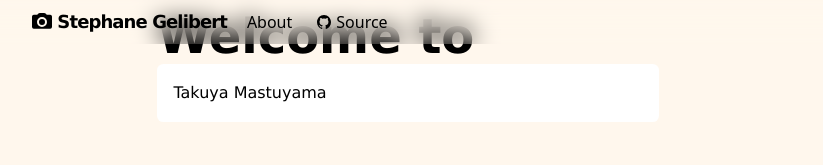
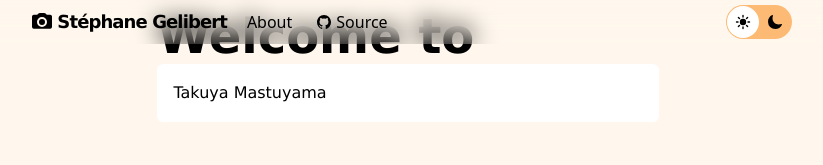
Before and after one commit to ShinysArc/photography-portfolio, an Astro site: page / in a window 1280 px wide. Shown: the whole page, without its empty margins (232-1055 px from the left). Built offline with nearby package versions, Linux system fonts and the light colour scheme; Astro itself is replaced by a stand-in of ours.

Commit message:
feat: support toggling theme

```diff
--- a/src/components/Header.astro
+++ b/src/components/Header.astro
@@ -3,15 +3,16 @@ import HeaderLink from './HeaderLink.astro';
 import { HOMEPAGE_URL } from '../config';
 import { IoLogoGithub } from 'react-icons/io5/index.js'
 import CameraIcon from './icons/camera'
+import ThemeToggle from './ThemeToggleButton';
 ---
 
-<header class="fixed w-full pq2 z-20 backdrop-blur-md">
+<header class="fixed w-full p2 z-20 backdrop-blur-md">
     <div class="mx-auto max-w-3xl">
         <nav class="flex items-center gap-3 text-base">
             <a href="/" class="group">
                 <h2 class="font-semibold tracking-tighter p-2 font-mplus text-lg">
                     <CameraIcon />
-                    Stephane Gelibert
+                    St&eacutephane Gelibert
                 </h2>
             </a>
             <div class="items-center gap-6 hidden md:flex">
@@ -19,6 +20,7 @@ import CameraIcon from './icons/camera'
                 <HeaderLink href="https://github.com/ShinysArc/photography-portfolio" target="_blank"><IoLogoGithub />Source</HeaderLink>
             </div>
             <div class="flex-1"></div>
+            <ThemeToggle client:load />
         </nav>
     </div>
 </header>
--- /dev/null
+++ b/src/components/ThemeToggleButton.tsx
@@ -0,0 +1,53 @@
+import React, { useEffect, useState } from 'react'
+import { IoSunny, IoMoon } from 'react-icons/io5/index.js'
+
+const themes = ['light', 'dark']
+
+export default function ThemeToggle() {
+    const [isMounted, setIsMounted] = useState(false);
+    const [theme, setTheme] = useState(() => {
+        if (import.meta.env.SSR) {
+            return undefined
+        }
+        if (typeof localStorage !== 'undefined' && localStorage.getItem('theme')) {
+            return localStorage.getItem('theme')
+        }
+        if (window.matchMedia('(prefers-color-scheme: dark)').matches) {
+            return 'dark'
+        }
+        return 'light'
+    })
+    const toggleTheme = () => {
+        const t = theme === 'light' ? 'dark' : 'light'
+        localStorage.setItem('theme', t)
+        setTheme(t)
+    }
+
+    useEffect(() => {
+        const root = document.documentElement
+        if (theme === 'light') {
+            root.classList.remove('dark')
+        } else {
+            root.classList.add('dark')
+        }
+    }, [theme])
+
+    useEffect(() => {
+        setIsMounted(true)
+    }, [])
+
+    return isMounted ? (
+        <div className='inline-flex items-center p-[1px] rounded-3xl bg-orange-300 dark:bg-zinc-600'>
+            {themes.map(t => {
+                const checked = t === theme
+                return (
+                <button key={t} className={`${checked ? 'bg-white text-black' : ''} cursor-pointer rounded-3xl p-2`}
+                onClick={toggleTheme}
+                aria-label="Toggle theme"
+                >
+                    {t === 'light' ? <IoSunny /> : <IoMoon />}
+                </button>)
+            })}
+        </div>
+    ) : (<div />)
+}
```
